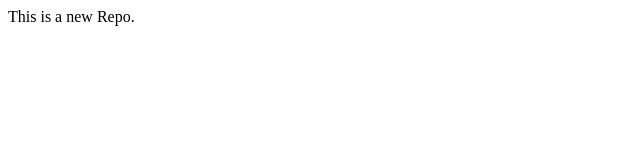
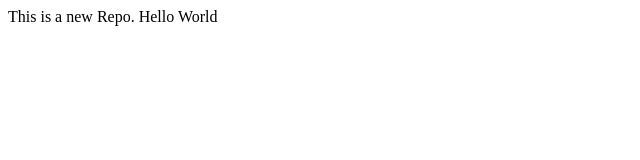
Before and after one commit to priyankaswal/localRepo, a plain HTML site: page index.html in a window 1280 px wide. Shown: the whole page, without its empty margins (0-640 px from the left). Drawn offline with Linux system fonts and the light colour scheme.

Commit message:
Added new text

```diff
--- a/index.html
+++ b/index.html
@@ -1,3 +1 @@
-<p>
-  This is a new Repo.
-</p>
+<p>This is a new Repo. Hello World</p>
```
